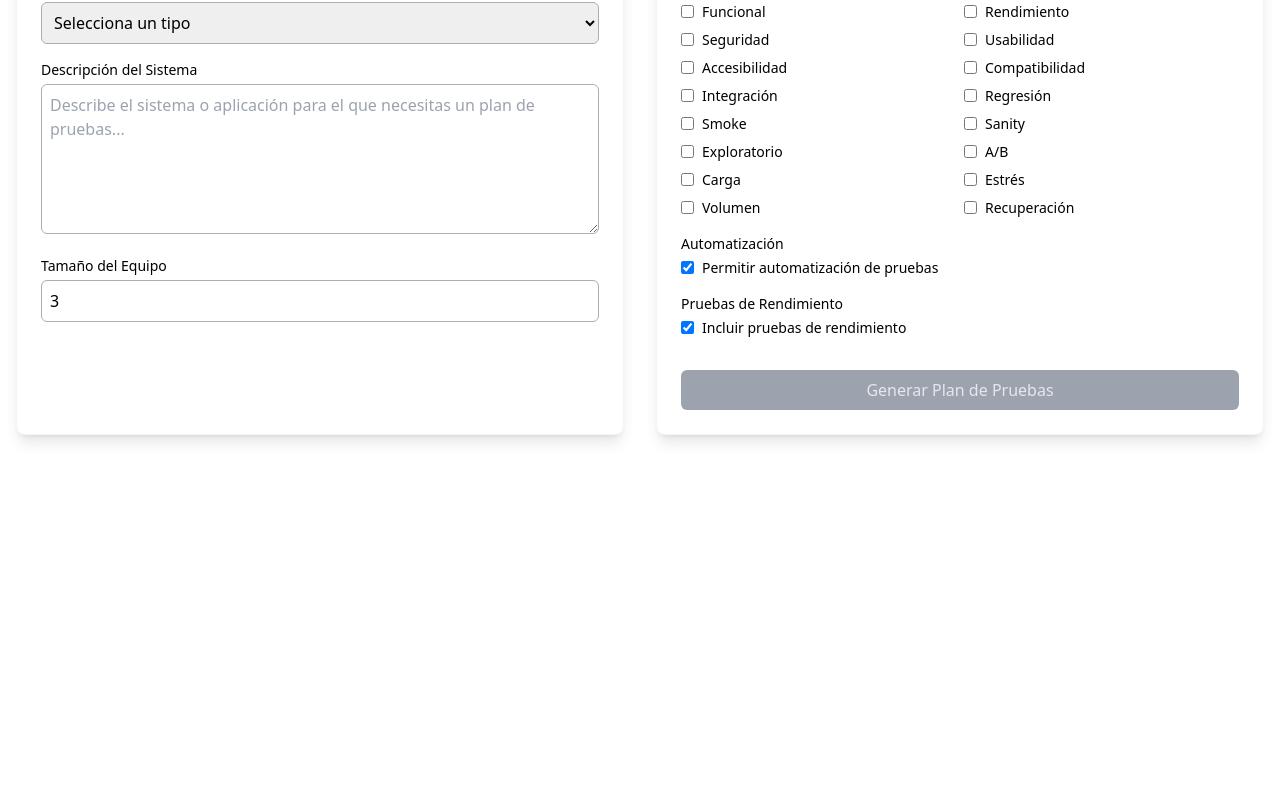
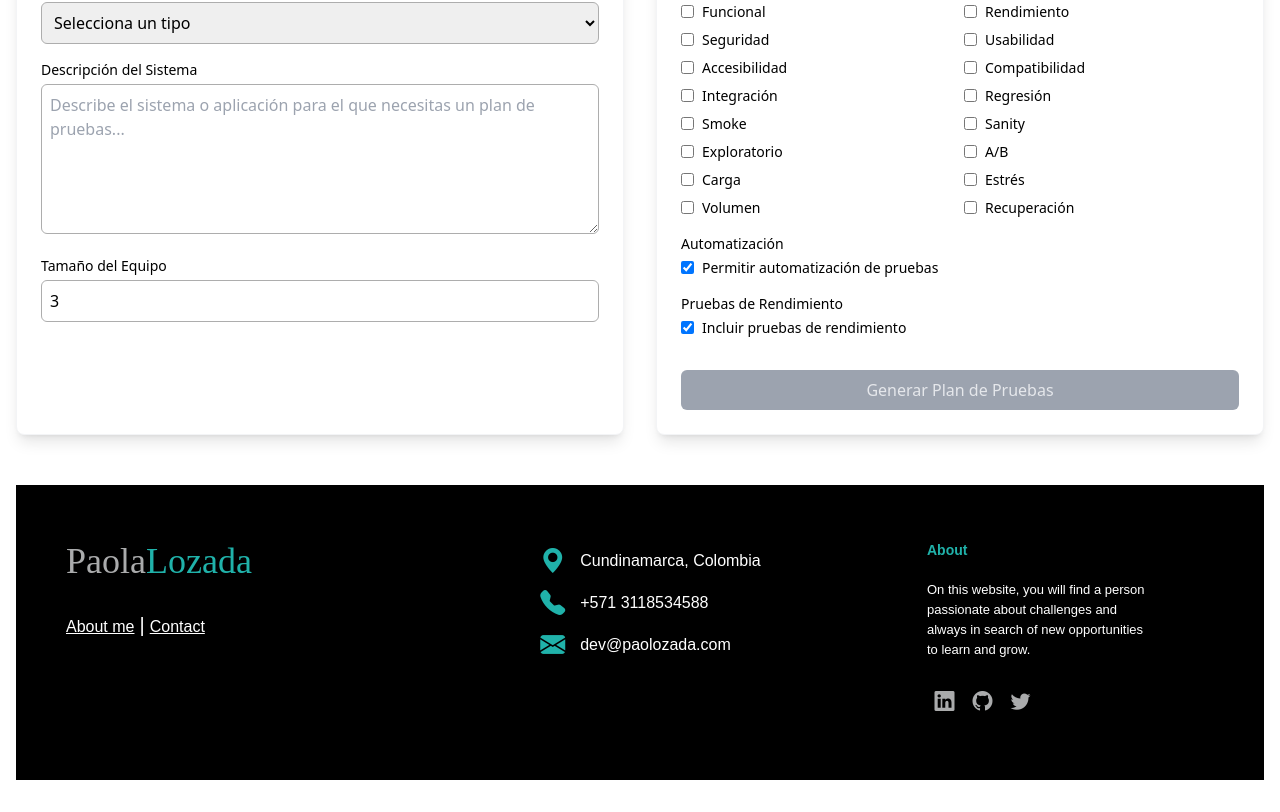
Before and after one commit to PaoLozada/appqassistant, a Next.js app: page / in a window 1280 px wide. Shown: the part 306-1118 px from the top of the page. Before the commit the page ends 800 px from the top, so only its background shows below. Built offline with nearby package versions, Linux system fonts and the light colour scheme.

Commit message:
Incluir Footer

```diff
--- a/app/layout.tsx
+++ b/app/layout.tsx
@@ -4,8 +4,8 @@ import '../styles/custom.css';
 
 
 export const metadata: Metadata = {
-  title: 'v0 App',
-  description: 'Created with v0',
+  title: 'appqa.paolozada',
+  description: 'Created by paolozada.com whit help to IA V0',
   generator: 'v0.dev',
 }
 
--- a/app/page.tsx
+++ b/app/page.tsx
@@ -6,6 +6,7 @@ import type { TestPlan, TestPlanInput } from "@/lib/types"
 import { sendEmail } from "@/lib/send-email"
 import type { Risk, TestCase } from "@/lib/types"
 import { generateAITestPlan } from "@/lib/ai-test-plan-generator"
+import 'bootstrap-icons/font/bootstrap-icons.css';
 
 // Definición de tipos de aplicación y subtipos
 const applicationTypes = ["Web", "API", "Escritorio", "Móvil"]
@@ -2238,6 +2239,57 @@ export default function Home() {
           </div>
         </div>
       )}
+      <footer className="footer-distributed">
+
+        <div className="footer-left">
+          <a href="https://paolozada.com" target="_blank"><h3>Paola<span>Lozada</span></h3></a>
+
+
+          <p className="footer-links">
+            <a href="https://paolozada.com#about" target="_blank" className="link-1">About me</a>
+
+            <a href="https://paolozada.com/info/contact" target="_blank">Contact</a>
+          </p>
+
+
+        </div>
+
+        <div className="footer-center">
+
+          <div>
+            <i className="bi bi-geo-alt-fill"></i>
+            <p> Cundinamarca, Colombia</p>
+          </div>
+
+          <div>
+            <i className="bi bi-telephone-fill"></i>
+            <p>+571 3118534588</p>
+          </div>
+
+          <div>
+            <i className="bi bi-envelope-fill"></i>
+            <p className="mail "><a href="mailto:dev@paolozada.com">dev@paolozada.com</a></p>
+          </div>
+
+        </div>
+
+        <div className="footer-right">
+
+          <p className="footer-company-about">
+            <span>About</span>On this website, you will find a person passionate about challenges and always in search of new opportunities to learn and grow.
+          </p>
+
+          <div className="footer-icons">
+
+            <a href="https://www.linkedin.com/in/paola-a-lozada-g/" target="_blank"><i className="bi bi-linkedin"></i></a>
+            <a href="https://github.com/PaoLozada" target="_blank"><i className="bi bi-github"></i></a>
+            <a href="https://twitter.com/PaolaALoG" target="_blank"><i className="bi bi-twitter"></i></a>
+
+          </div>
+
+        </div>
+
+      </footer>
     </div>
   )
 }
--- a/styles/custom.css
+++ b/styles/custom.css
@@ -1,9 +1,168 @@
 /* styles/custom.css */
 
+/* src/App.css */
+::selection {
+  background-color: var(--primaryColor); /* Un azul con transparencia */
+  color: var(--fifthColor); /* Texto blanco al seleccionar */
+}
+
+::-moz-selection {
+  background-color:var(--primaryColor); /* Un azul con transparencia */
+  color: var(--fifthColor); /* Texto blanco al seleccionar */
+}
+
 .logo_tittle {
-    display: flex;
-  }
+  display: flex;
+}
 
-  .logo_pl {
-    width: 30%;
-  }
+.logo_pl {
+  width: 30%;
+}
+
+.footer-distributed {
+  background-color: var(--fourthColor);
+  margin-top: 50px;
+  box-sizing: border-box;
+  width: 100%;
+  text-align: left;
+  font: bold 16px sans-serif;
+  padding: 55px 50px;
+}
+
+.footer-distributed .footer-left,
+.footer-distributed .footer-center,
+.footer-distributed .footer-right {
+  display: inline-block;
+  vertical-align: top;
+}
+
+/* Footer left */
+
+.footer-distributed .footer-left {
+  width: 40%;
+}
+
+/* The company logo */
+
+.footer-distributed h3 {
+  color: var(--secondColor);
+  font: normal 36px 'Shadow', cursive;
+  margin: 0;
+}
+
+.footer-distributed h3 span {
+  color: var(--thirdColor);
+}
+
+/* Footer links */
+
+.footer-distributed .footer-links {
+  color: var(--fifthColor);
+  margin: 20px 0 12px;
+  padding: 0;
+}
+
+.footer-distributed .footer-links a {
+  display: inline-block;
+  line-height: 1.8;
+  font-weight: 400;
+  text-decoration: underline;
+  color: inherit;
+}
+
+/* Footer Center */
+
+.footer-distributed .footer-center {
+  width: 35%;
+}
+
+.footer-distributed .footer-center i {
+  background-color: transparents;
+  color: var(--thirdColor);
+  font-size: 25px;
+  width: 38px;
+  height: 38px;
+  border-radius: 50%;
+  text-align: center;
+  line-height: 42px;
+  margin: 10px 15px;
+  vertical-align: middle;
+}
+
+.footer-distributed .footer-center p {
+  display: inline-block;
+  color: var(--fifthColor);
+  font-weight: 400;
+  vertical-align: middle;
+  margin: 0;
+}
+
+.footer-distributed .footer-links a:before {
+  content: "|";
+  font-weight: 300;
+  font-size: 20px;
+  left: 0;
+  color: var(--fifthColor);
+  display: inline-block;
+  padding: 5px;
+}
+
+.footer-distributed .footer-links .link-1:before {
+  content: none;
+}
+
+/* Footer Right */
+
+.footer-distributed .footer-right {
+  width: 20%;
+}
+
+.footer-distributed .footer-company-about {
+  line-height: 20px;
+  color: var(--fifthColor);
+  font-size: 13px;
+  font-weight: normal;
+  margin: 0;
+}
+
+.footer-distributed .footer-company-about span {
+  display: block;
+  color: var(--thirdColor);
+  font-size: 14px;
+  font-weight: bold;
+  margin-bottom: 20px;
+}
+
+.footer-distributed .footer-icons {
+  margin-top: 25px;
+}
+
+.footer-distributed .footer-icons a {
+  display: inline-block;
+  width: 35px;
+  height: 35px;
+  cursor: pointer;
+  background-color: transparent;
+  border-radius: 2px;
+  font-size: 20px;
+  color: var(--secondColor);
+  text-align: center;
+  line-height: 35px;
+  margin-right: 3px;
+  margin-bottom: 5px;
+}
+
+.footer-distributed h3:hover{
+  color: var(--thirdColor);
+}
+.footer-distributed h3 span:hover{
+  color: var(--secondColor);
+}
+.footer-distributed .footer-links:hover {
+  color: var(--thirdColor);
+
+}
+
+.footer-distributed a:hover {
+  color: var(--thirdColor);
+}
```
Also changed, not shown: package.json (+6 -5 lines), 1 other file (tests, documents, lock files or other folders). Lines whose indentation alone changed are shown as unchanged.
